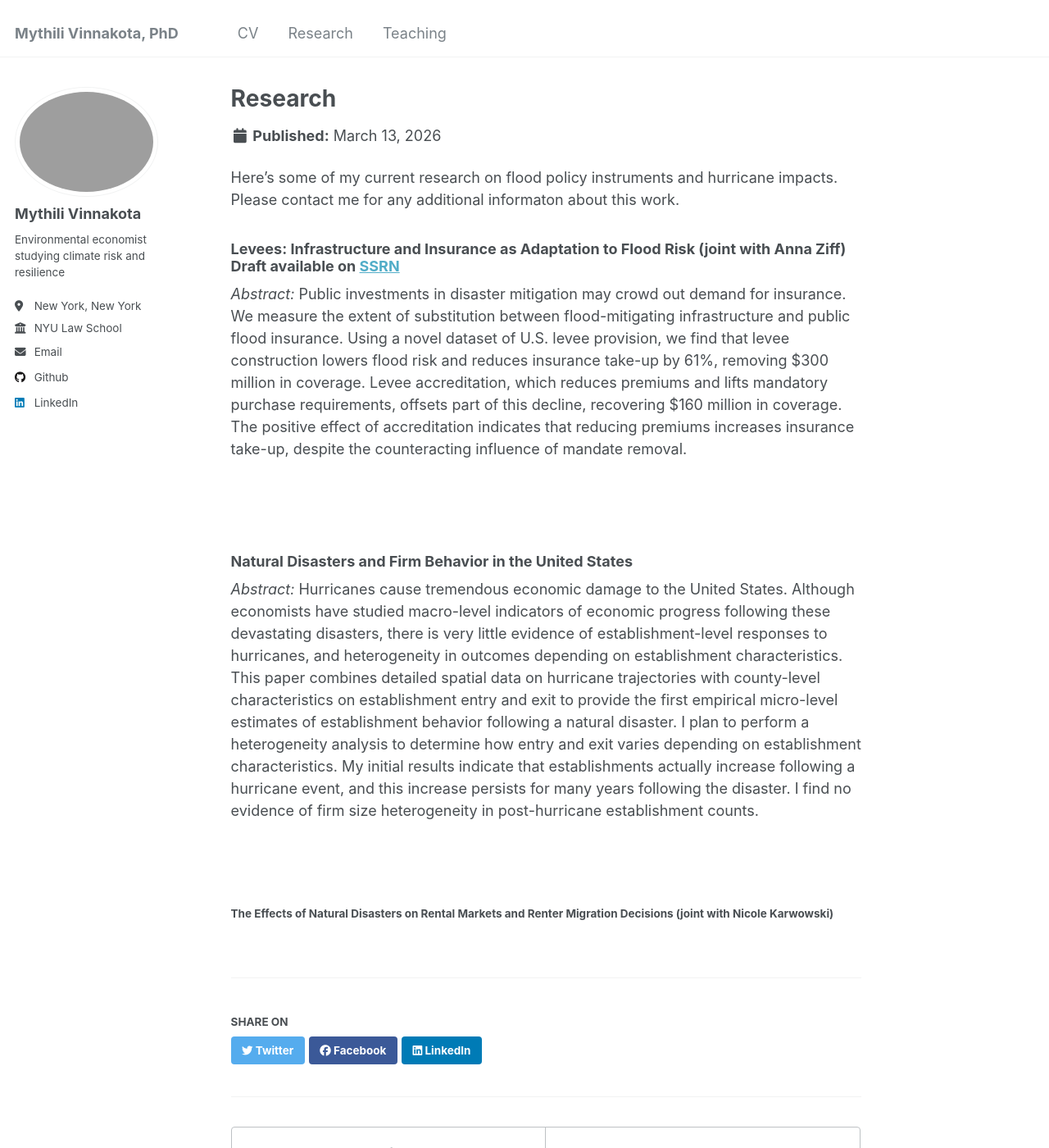
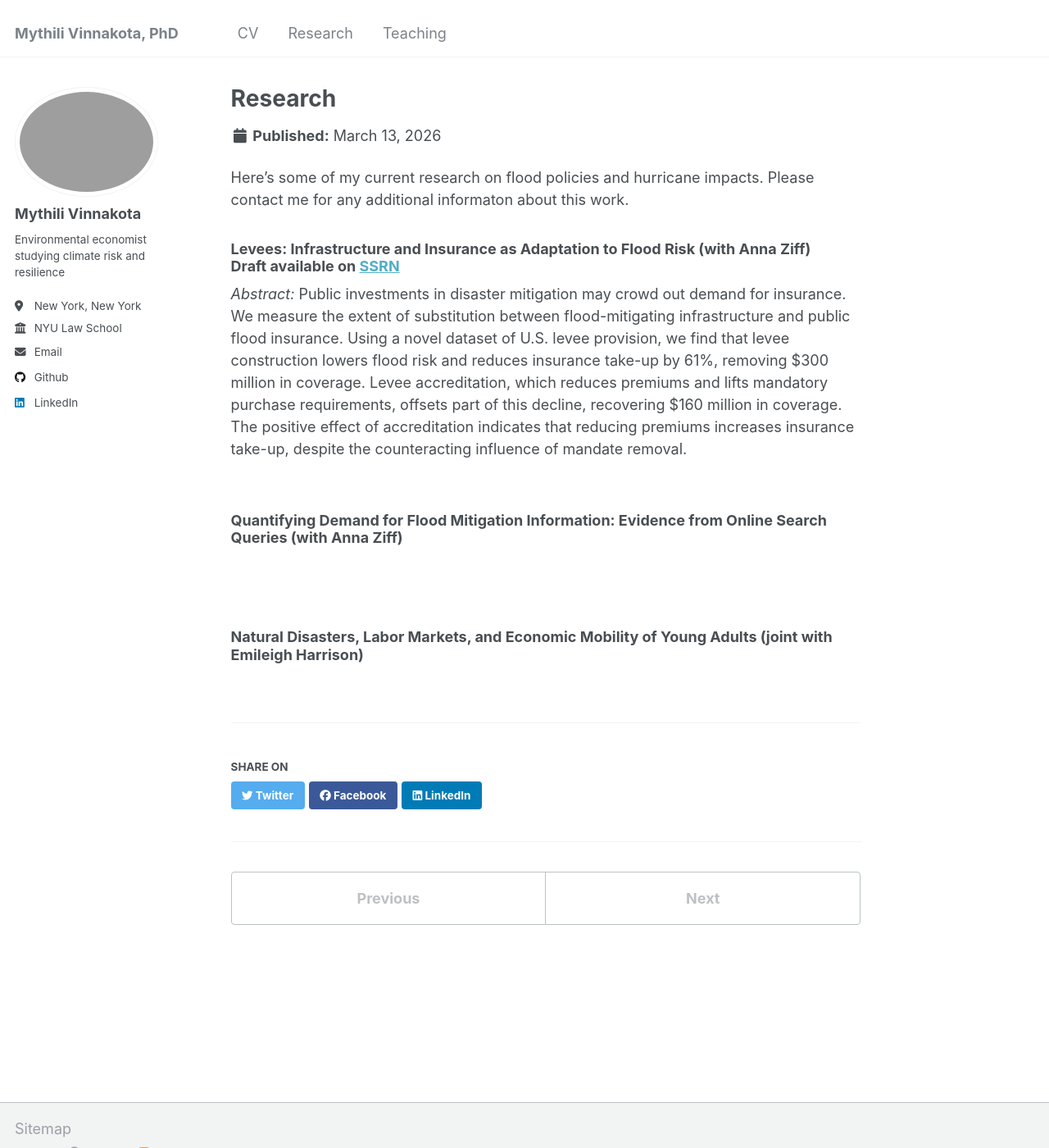
Before and after one commit to mvinnakota/mvinnakota.github.io, a Jekyll site: the page built from _portfolio/research.md, in a window 1280 px wide and 1400 px high. Shown: the whole window at 82% size. Built offline with Jekyll 4.4.1, drawn with Linux system fonts in a browser that asks for light colours.

Commit message:
Update research.md

```diff
--- a/_portfolio/research.md
+++ b/_portfolio/research.md
@@ -4,26 +4,25 @@ excerpt: "Titles and abstracts of my current working papers "
 collection: portfolio
 ---
 
-Here's some of my current research on flood policy instruments and hurricane impacts. Please contact me for any additional informaton about this work.
+Here's some of my current research on flood policies and hurricane impacts. Please contact me for any additional informaton about this work.
 
 <h3>
-Levees: Infrastructure and Insurance as Adaptation to Flood Risk (joint with Anna Ziff)
+Levees: Infrastructure and Insurance as Adaptation to Flood Risk (with Anna Ziff)
   <br>
 Draft available on <a href="https://papers.ssrn.com/sol3/papers.cfm?abstract_id=5236211">SSRN</a>
 </h3>
 
 <i>Abstract:</i> Public investments in disaster mitigation may crowd out demand for insurance. We measure the extent of substitution between flood-mitigating infrastructure and public flood insurance. Using a novel dataset of U.S. levee provision, we find that levee construction lowers flood risk and reduces insurance take-up by 61%, removing $300 million in coverage. Levee accreditation, which reduces premiums and lifts mandatory purchase requirements, offsets part of this decline, recovering $160 million in coverage. The positive effect of accreditation indicates that reducing premiums increases insurance take-up, despite the counteracting influence of mandate removal.
-
-
 <br>
 <br>
 
-<h3>Natural Disasters and Firm Behavior in the United States </h3>
-
-<i>Abstract:</i> Hurricanes cause tremendous economic damage to the United States. Although economists have studied macro-level indicators of economic progress following these devastating disasters, there is very little evidence of establishment-level responses to hurricanes, and heterogeneity in outcomes depending on establishment characteristics. This paper combines detailed spatial data on hurricane trajectories with county-level characteristics on establishment entry and exit to provide the first empirical micro-level estimates of establishment behavior following a natural disaster. I plan to perform a heterogeneity analysis to determine how entry and exit varies depending on establishment characteristics. My initial results indicate that establishments actually increase following a hurricane event, and this increase persists for many years following the disaster. I find no evidence of firm size heterogeneity in post-hurricane establishment counts.
-
+<h3>
+Quantifying Demand for Flood Mitigation Information: Evidence from Online Search Queries (with Anna Ziff)
+  <br>
+</h3>
 <br>
 <br>
-
-<h4>The Effects of Natural Disasters on Rental Markets and Renter
-Migration Decisions (joint with Nicole Karwowski) </h4>
+<h3>
+Natural  Disasters, Labor  Markets, and Economic Mobility of Young Adults (joint with Emileigh Harrison)
+  <br>
+</h3>
```
